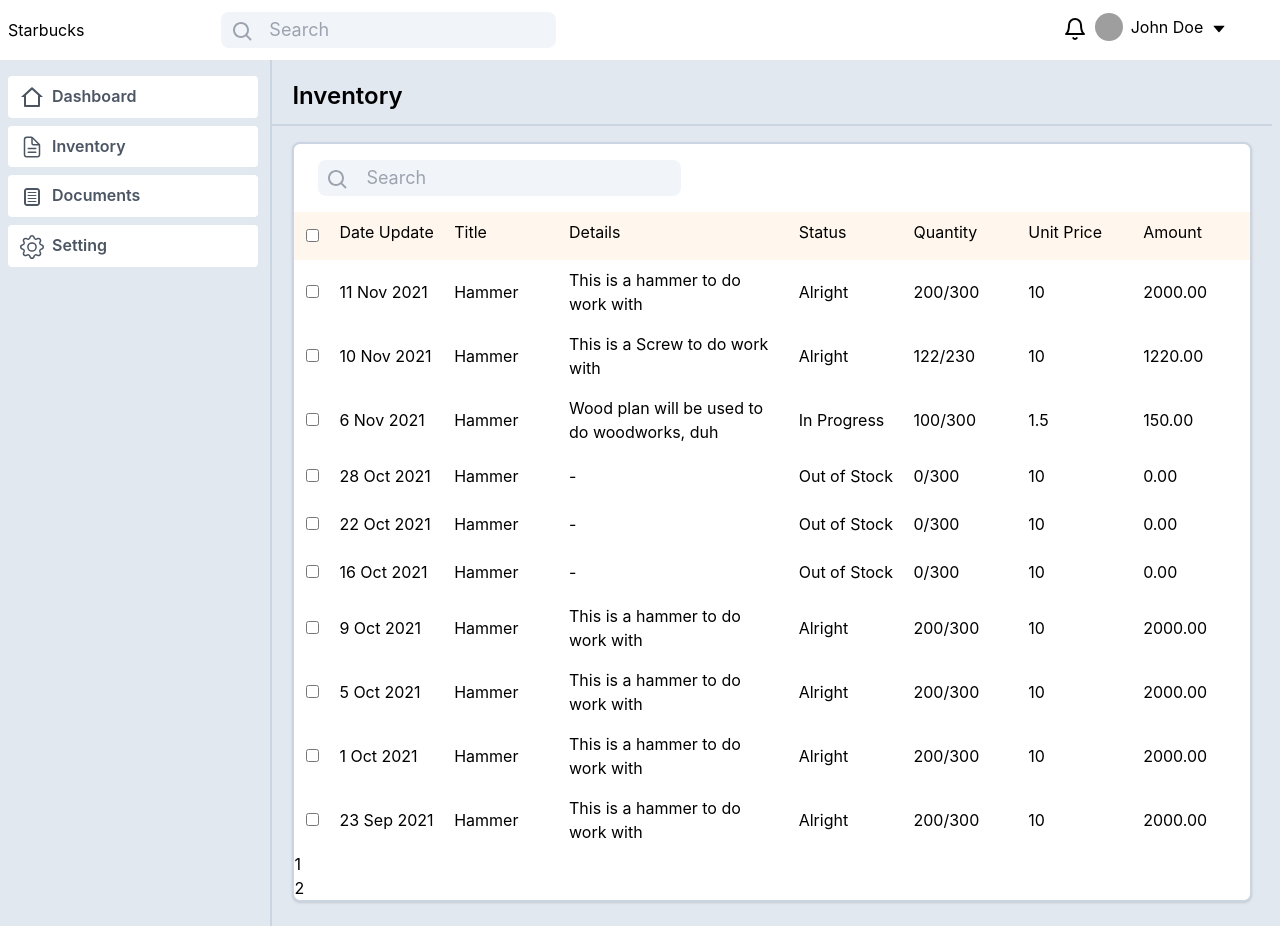
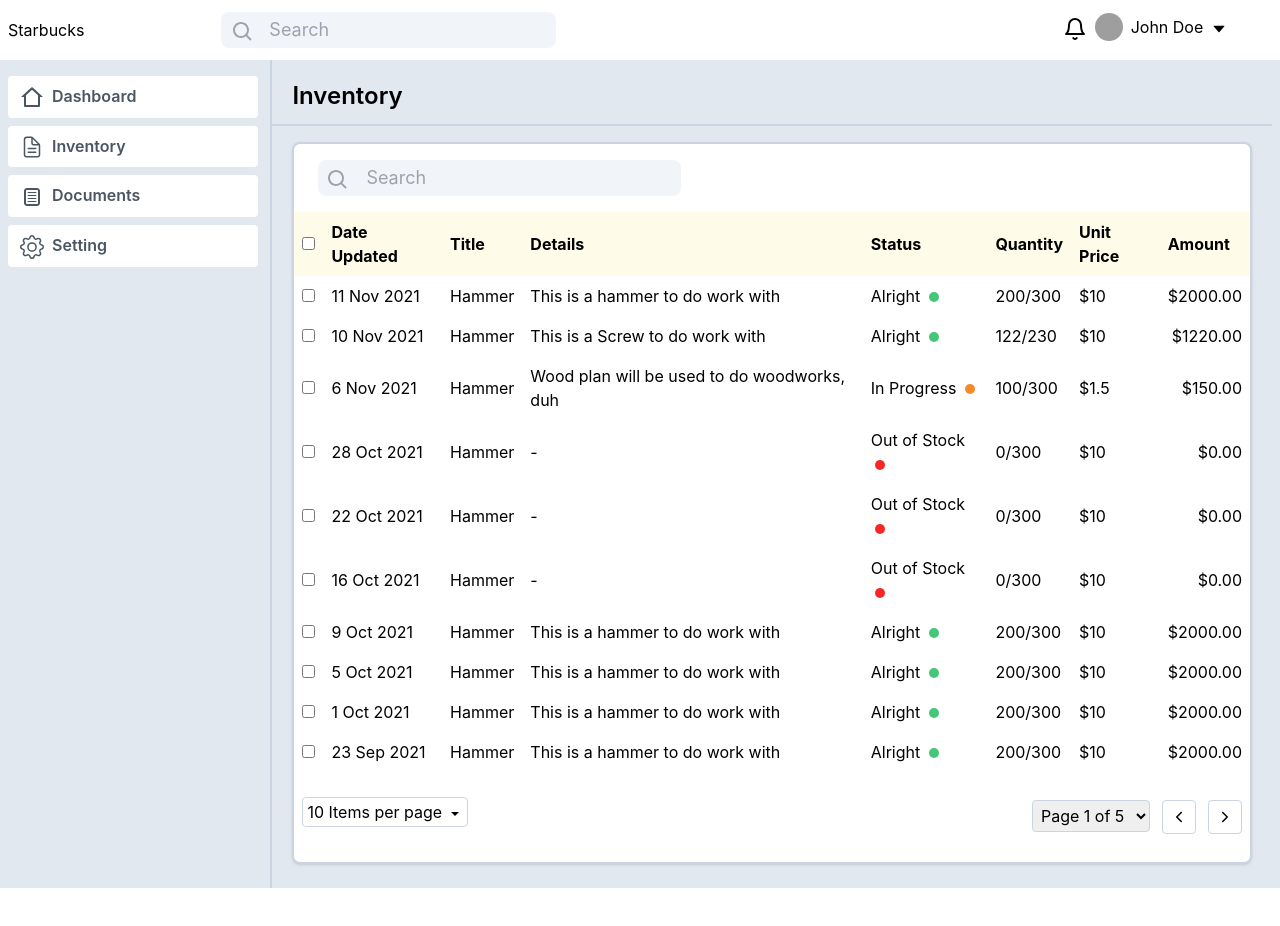
Before and after one commit to Jahid0178/starbucks-front-end, a React (Create React App) app: page /inventory in a window 1280 px wide. After the commit the page ends 888 px from the top, so only its background shows below. Built offline with nearby package versions, Linux system fonts and the light colour scheme; grey boxes are pictures that could not be loaded.

Commit message:
modify table

```diff
--- a/src/Views/components/common/Table.js
+++ b/src/Views/components/common/Table.js
@@ -1,28 +1,43 @@
 import React from "react";
-export const Table = (props) => {
-  const { date, title, details, status, quantity, unitPrice, amount } =
-    props.data;
-  if (status === "Alright") {
-    console.log("alright");
-  } else if (status === "In Progress") {
-    console.log("in progress");
-  } else {
-    console.log("out of stock");
-  }
+export const Table = ({
+  data: { date, title, details, status, quantity, unitPrice, amount },
+}) => {
   return (
-    <div>
-      <ul className="grid grid-cols-[auto_1fr_1fr_2fr_1fr_1fr_1fr_1fr] items-center hover:bg-green-100 cursor-pointer">
-        <li className="p-3">
+    <>
+      <tr className="hover:bg-green-100 cursor-pointer">
+        <td className="p-2">
           <input type="checkbox" name="" id="" />
-        </li>
-        <li className="p-2">{date}</li>
-        <li className="p-2">{title}</li>
-        <li className="p-2">{details}</li>
-        <li className="p-2">{status}</li>
-        <li className="p-2">{quantity}</li>
-        <li className="p-2">{unitPrice}</li>
-        <li className="p-2">{amount}</li>
-      </ul>
-    </div>
+        </td>
+        <td className="p-2">{date}</td>
+        <td className="p-2">{title}</td>
+        <td className="p-2">{details}</td>
+        <td className="p-2">
+          {status}{" "}
+          <span
+            className="ml-1"
+            style={{
+              ...statusIndicator,
+              backgroundColor:
+                status === "Alright"
+                  ? "#44C776"
+                  : status === "In Progress"
+                  ? "#F58A28"
+                  : "#F52828",
+            }}
+          ></span>{" "}
+        </td>
+        <td className="p-2">{quantity}</td>
+        <td className="p-2">${unitPrice}</td>
+        <td className="p-2 text-right">${amount}</td>
+      </tr>
+    </>
   );
 };
+
+let statusIndicator = {
+  width: "10px",
+  height: "10px",
+  background: "#000",
+  display: "inline-block",
+  borderRadius: "50%",
+};
--- a/src/Views/pages/Inventory/Inventory.js
+++ b/src/Views/pages/Inventory/Inventory.js
@@ -1,6 +1,13 @@
 import React, { useEffect, useState } from "react";
 import { BiSearch } from "react-icons/bi";
 import { Table } from "../../components/common/Table";
+import { AiOutlineArrowDown } from "react-icons/ai";
+import { BsArrowDownUp } from "react-icons/bs";
+import {
+  IoMdArrowDropdown,
+  IoIosArrowBack,
+  IoIosArrowForward,
+} from "react-icons/io";
 
 export const Inventory = () => {
   const [submitData, setSubmitData] = useState([]);
@@ -30,25 +37,55 @@ export const Inventory = () => {
           />
         </div>
         <div>
-          <ul className="grid grid-cols-[auto_1fr_1fr_2fr_1fr_1fr_1fr_1fr] bg-orange-50">
-            <li className="p-3">
-              <input type="checkbox" name="" id="" />
-            </li>
-            <li className="p-2">Date Update</li>
-            <li className="p-2">Title</li>
-            <li className="p-2">Details</li>
-            <li className="p-2">Status</li>
-            <li className="p-2">Quantity</li>
-            <li className="p-2">Unit Price</li>
-            <li className="p-2">Amount</li>
-          </ul>
-          {submitData.map((data) => (
-            <Table key={data.id} data={data} />
-          ))}
+          <table className="table w-full">
+            <thead className="text-left">
+              <tr className="bg-yellow-50">
+                <th className="p-2">
+                  <input type="checkbox" name="" id="" />
+                </th>
+                <th className="p-2">Date Updated</th>
+                <th className="p-2">Title</th>
+                <th className="p-2">Details</th>
+                <th className="p-2">Status</th>
+                <th className="p-2">Quantity</th>
+                <th className="p-2">Unit Price</th>
+                <th className="p-2">Amount</th>
+              </tr>
+            </thead>
+            <tbody>
+              {submitData.map((data) => (
+                <Table key={data.id} data={data} />
+              ))}
+            </tbody>
+          </table>
           {/* Pagination area */}
-          <div>
-            <div>1</div>
-            <div>2</div>
+          <div className="my-5 flex justify-between p-2">
+            <div>
+              <span className="secondary-btn">
+                10 Items per page <IoMdArrowDropdown className="inline-block" />
+              </span>
+            </div>
+            <div className="flex justify-between gap-3">
+              <div>
+                <select name="" id="" className="secondary-btn">
+                  <option value="">Page 1 of 5</option>
+                  <option value="">Page 2 of 5</option>
+                  <option value="">Page 3 of 5</option>
+                  <option value="">Page 4 of 5</option>
+                  <option value="">Page 5 of 5</option>
+                </select>
+              </div>
+              <div>
+                <button className="secondary-btn p-2">
+                  <IoIosArrowBack />
+                </button>
+              </div>
+              <div>
+                <button className="secondary-btn p-2">
+                  <IoIosArrowForward />
+                </button>
+              </div>
+            </div>
           </div>
         </div>
       </div>
--- a/src/index.css
+++ b/src/index.css
@@ -21,4 +21,8 @@ body {
   .search-input {
     @apply bg-slate-100 rounded-lg outline-none text-lg px-2 py-1;
   }
+
+  .secondary-btn {
+    @apply border border-slate-300 p-1 rounded
+  }
 }
```
